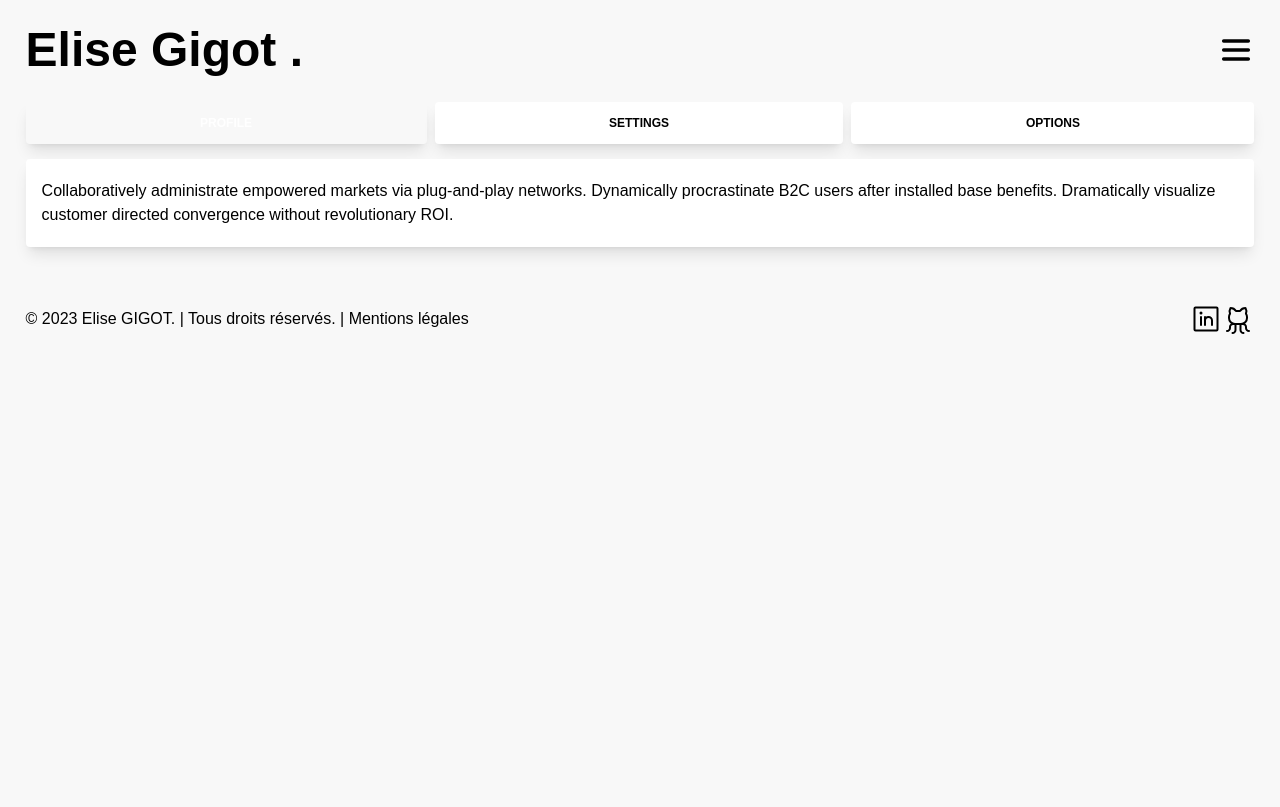
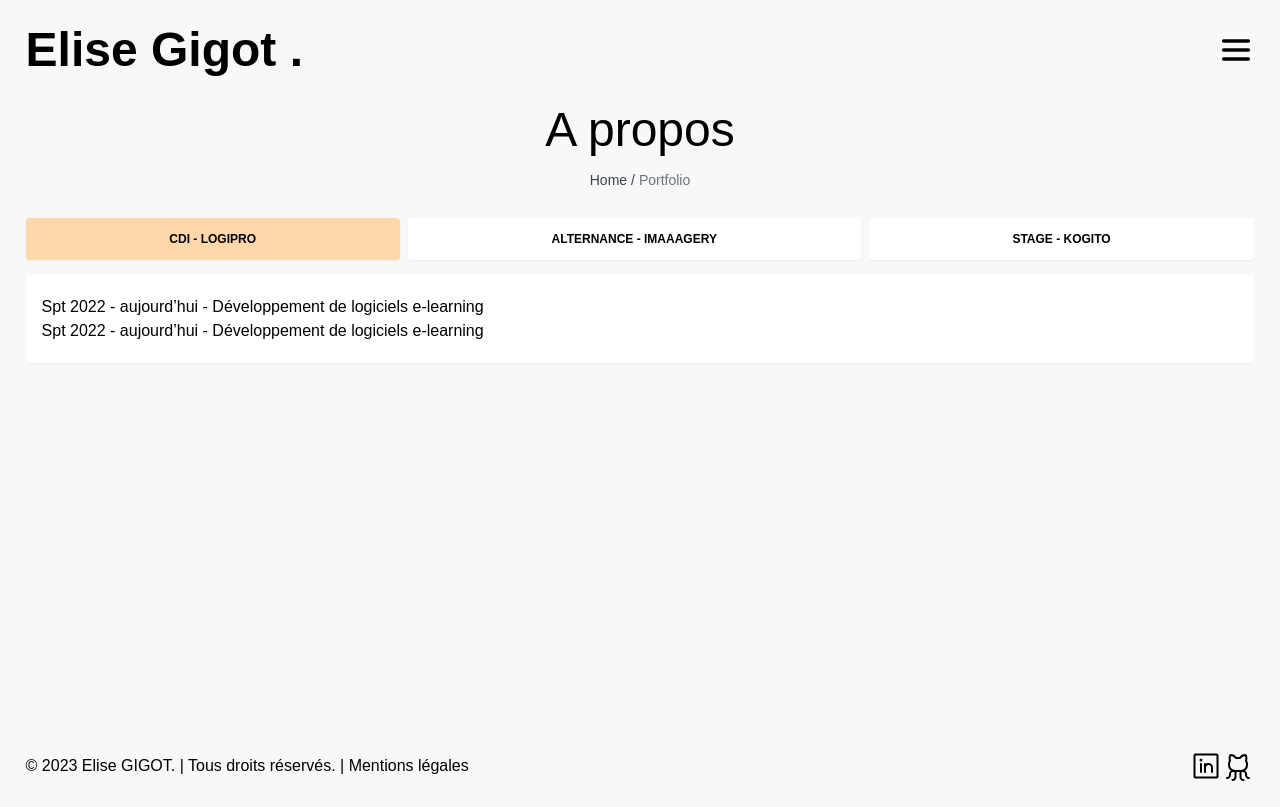
Before and after one commit to elisedu37/portfolio, a React (Create React App) app: page /portfolio/about/experiences in a window 1280 px wide. Built offline with nearby package versions, Linux system fonts and the light colour scheme.

Commit message:
home + experiences

```diff
--- /dev/null
+++ b/src/components/Tabs.js
@@ -0,0 +1,58 @@
+import React, { useState } from 'react';
+
+const Tab = ({ tabId, title, openTab, setOpenTab }) => {
+    return (
+        <li className='flex-auto mr-2 -mb-px text-center last:mr-0'>
+            <a
+                className={
+                    'text-xs font-bold uppercase px-5 py-3 shadow-sm rounded block leading-normal ' +
+                    (openTab === tabId ? 'bg-orange-200' : 'bg-white')
+                }
+                onClick={(e) => {
+                    e.preventDefault();
+                    setOpenTab(tabId);
+                }}
+                data-toggle='tab'
+                href={'#link' + tabId}
+                role='tablist'
+            >
+                {title}
+            </a>
+        </li>
+    );
+};
+
+const TabContent = ({ tabId, openTab, children }) => {
+    return (
+        <div className={openTab === tabId ? 'block' : 'hidden'} id={'link' + tabId}>
+            <p>{children}</p>
+        </div>
+    );
+};
+
+export const Tabs = ({ tabs }) => {
+    const [openTab, setOpenTab] = useState(1);
+
+    return (
+        <div className='w-full'>
+            <ul className='flex flex-row flex-wrap pt-3 pb-4 mb-0 list-none' role='tablist'>
+                {tabs.map((tab, index) => (
+                    <Tab key={index} tabId={index + 1} title={tab.title} openTab={openTab} setOpenTab={setOpenTab} />
+                ))}
+            </ul>
+            <div className='relative flex flex-col w-full min-w-0 mb-6 break-words bg-white rounded shadow-sm'>
+                <div className='flex-auto px-4 py-5'>
+                    <div className='tab-content tab-space'>
+                        {tabs.map((tab, index) => (
+                            <TabContent key={index} tabId={index + 1} openTab={openTab}>
+                                {tab.content.map((contenu, index) => (
+                                    <p>{contenu}</p>
+                                ))}
+                            </TabContent>
+                        ))}
+                    </div>
+                </div>
+            </div>
+        </div>
+    );
+};
--- a/src/components/TabsRender.js
+++ /dev/null
@@ -1,87 +0,0 @@
-import React, { useState } from 'react';
-
-const Tab = ({ tabId, title, color, openTab, setOpenTab }) => {
-    return (
-        <li className='flex-auto mr-2 -mb-px text-center last:mr-0'>
-            <a
-                className={
-                    'text-xs font-bold uppercase px-5 py-3 shadow-lg rounded block leading-normal ' +
-                    (openTab === tabId ? 'text-white bg-' + color + '-600' : 'text-' + color + '-600 bg-white')
-                }
-                onClick={(e) => {
-                    e.preventDefault();
-                    setOpenTab(tabId);
-                }}
-                data-toggle='tab'
-                href={'#link' + tabId}
-                role='tablist'
-            >
-                {title}
-            </a>
-        </li>
-    );
-};
-
-const TabContent = ({ tabId, openTab, children }) => {
-    return (
-        <div className={openTab === tabId ? 'block' : 'hidden'} id={'link' + tabId}>
-            <p>{children}</p>
-        </div>
-    );
-};
-
-const Tabs = ({ color, tabs }) => {
-    const [openTab, setOpenTab] = useState(1);
-
-    return (
-        <div className='flex flex-wrap'>
-            <div className='w-full'>
-                <ul className='flex flex-row flex-wrap pt-3 pb-4 mb-0 list-none' role='tablist'>
-                    {tabs.map((tab, index) => (
-                        <Tab
-                            key={index}
-                            tabId={index + 1}
-                            title={tab.title}
-                            color={color}
-                            openTab={openTab}
-                            setOpenTab={setOpenTab}
-                        />
-                    ))}
-                </ul>
-                <div className='relative flex flex-col w-full min-w-0 mb-6 break-words bg-white rounded shadow-lg'>
-                    <div className='flex-auto px-4 py-5'>
-                        <div className='tab-content tab-space'>
-                            {tabs.map((tab, index) => (
-                                <TabContent key={index} tabId={index + 1} openTab={openTab}>
-                                    {tab.content}
-                                </TabContent>
-                            ))}
-                        </div>
-                    </div>
-                </div>
-            </div>
-        </div>
-    );
-};
-
-export default function TabsRender() {
-    const tabs = [
-        {
-            title: 'Profile',
-            content:
-                'Collaboratively administrate empowered markets via plug-and-play networks. Dynamically procrastinate B2C users after installed base benefits. Dramatically visualize customer directed convergence without revolutionary ROI.',
-        },
-        {
-            title: 'Settings',
-            content:
-                'Completely synergize resource taxing relationships via premier niche markets. Professionally cultivate one-to-one customer service with robust ideas. Dynamically innovate resource-leveling customer service for state of the art customer service.',
-        },
-        {
-            title: 'Options',
-            content:
-                'Efficiently unleash cross-media information without cross-media value. Quickly maximize timely deliverables for real-time schemas. Dramatically maintain clicks-and-mortar solutions without functional solutions.',
-        },
-    ];
-
-    return <Tabs color='black' tabs={tabs} />;
-}
--- a/src/pages/About/Experiences.js
+++ b/src/pages/About/Experiences.js
@@ -1,10 +1,35 @@
-import TabsRender from '../../components/TabsRender';
+import { Tabs } from '../../components/Tabs';
+import Breadcrumb from '../../components/Breadcrumb';
 
 const Experiences = () => {
+    const tabs = [
+        {
+            title: 'CDI - Logipro',
+            content: [
+                'Spt 2022 - aujourd’hui - Développement de logiciels e-learning',
+                'Spt 2022 - aujourd’hui - Développement de logiciels e-learning',
+            ],
+        },
+        {
+            title: 'Alternance - ImAAAgery',
+            content: ['Spt 2022 - aujourd’hui - Développement de logiciels e-learning'],
+        },
+        {
+            title: 'Stage - Kogito',
+            content: ['Spt 2022 - aujourd’hui - Développement de logiciels e-learning'],
+        },
+    ];
+
     return (
-        <>
-            <TabsRender />
-        </>
+        <div className='flex flex-col gap-4 pt-4'>
+            <div className='flex flex-col items-center w-full gap-4'>
+                <h1>A propos</h1>
+                <Breadcrumb />
+            </div>
+            <section className='flex w-full gap-8 m-auto h-128 max-w-screen-2xl'>
+                <Tabs tabs={tabs} />
+            </section>
+        </div>
     );
 };
 
--- a/src/pages/Home.js
+++ b/src/pages/Home.js
@@ -5,6 +5,15 @@ import resume from '../assets/illustrations/Resume.png';
 const Home = () => {
     return (
         <div className='flex flex-col flex-wrap w-full gap-8 m-auto mt-8 max-w-screen-2xl'>
+            <div name='home' className='w-full h-[66vh] bg-hero'>
+                <div className='flex flex-col justify-center h-full gap-8 m-8'>
+                    <h1 className='w-fit'>Développeuse Front-end</h1>
+                    <p className='w-1/2 text-xl '>
+                        Depuis 2 ans, je conçois et développe des sites internet / logiciels. <br /> Je suis spécialisée
+                        dans le framework React JS.
+                    </p>
+                </div>
+            </div>
             <CardTemplate index={0} image={resume}>
                 <div className='card'>
                     <p className='font-bold'>PHOTO</p>
@@ -77,7 +86,7 @@ const Home = () => {
                             </li>
                         </ol>
                         <button className='px-4 py-2 bg-orange-200 rounded w-fit hover:bg-orange-300'>
-                            En savoir plus sur mes compétences
+                            + de projets
                         </button>
                     </div>
                 </div>
@@ -87,3 +96,9 @@ const Home = () => {
 };
 
 export default Home;
+
+/*
+
+
+
+            */
--- a/tailwind.config.js
+++ b/tailwind.config.js
@@ -7,11 +7,14 @@ module.exports = {
                 dancing: ['Dancing Script', 'sans-serif'],
             },
             width: {
-              '128': '32rem',
+                128: '32rem',
             },
             height: {
-              '128': '32rem',
-            }
+                128: '32rem',
+            },
+            backgroundImage: {
+                hero: "url('./assets/header.jpg')",
+            },
         },
     },
     plugins: [],
```
Also changed, not shown: src/assets/header.jpg (added).
